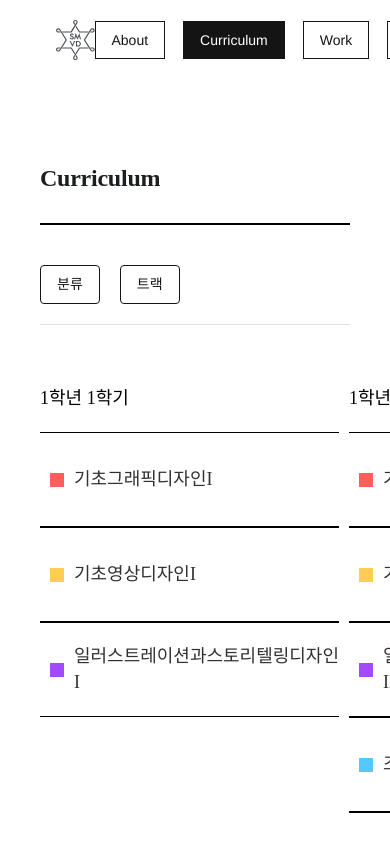
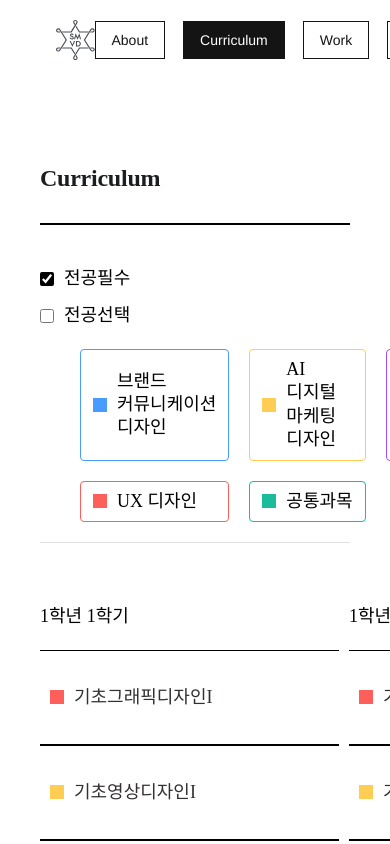
Before and after one commit to trump360-gif/SMVD-page, a Next.js app: page /curriculum in a window 390 px wide. Shown: the top 844 px of the page. Built offline with nearby package versions, Linux system fonts and the light colour scheme.

Commit message:
Update curriculum filters to match Pencil design
- Add classification checkboxes (전공필수, 전공선택)
- Add track tags with color indicators (5 tracks)
- Track tags have toggle functionality
- Responsive filter grid layout
- Build: 20/20 pages, TypeScript 0 errors

```diff
--- a/src/components/public/curriculum/UndergraduateTab.tsx
+++ b/src/components/public/curriculum/UndergraduateTab.tsx
@@ -141,8 +141,28 @@ const undergraduateModules: GraduateModule[] = [
   },
 ];
 
+interface FilterOption {
+  label: string;
+  value: string;
+  color?: string;
+}
+
+const classificationOptions: FilterOption[] = [
+  { label: '전공필수', value: 'required' },
+  { label: '전공선택', value: 'elective' },
+];
+
+const trackOptions: FilterOption[] = [
+  { label: '브랜드\n커뮤니케이션 디자인', value: 'branding', color: '#489bffff' },
+  { label: 'AI 디지털\n마케팅\n디자인', value: 'ai_marketing', color: '#ffcc54ff' },
+  { label: 'XR & 영상\n디자인', value: 'xr_video', color: '#a24affff' },
+  { label: 'UX 디자인', value: 'ux', color: '#ff5f5aff' },
+  { label: '공통과목', value: 'common', color: '#1abc9cff' },
+];
+
 export default function UndergraduateTab() {
-  const [, ] = useState<string>('');
+  const [checkedClassification, setCheckedClassification] = useState<string>('required');
+  const [selectedTracks, setSelectedTracks] = useState<string[]>([]);
 
   return (
     <div
@@ -169,38 +189,111 @@ export default function UndergraduateTab() {
             flexWrap: 'wrap',
             paddingBottom: '20px',
             borderBottom: '1px solid #e0e0e0ff',
+            alignItems: 'flex-start',
           }}
         >
-          <button
+          {/* Classification Filter */}
+          <div
             style={{
-              fontSize: '14px',
-              fontWeight: '500',
-              fontFamily: 'Pretendard',
-              color: '#141414ff',
-              backgroundColor: '#ffffffff',
-              border: '1px solid #141414ff',
-              padding: '8px 16px',
-              cursor: 'pointer',
-              borderRadius: '4px',
+              display: 'flex',
+              flexDirection: 'column',
+              gap: '10px',
             }}
           >
-            분류
-          </button>
-          <button
+            {classificationOptions.map((option) => (
+              <label
+                key={option.value}
+                style={{
+                  display: 'flex',
+                  alignItems: 'center',
+                  gap: '10px',
+                  cursor: 'pointer',
+                  fontSize: '18px',
+                  fontWeight: '500',
+                  fontFamily: 'Pretendard',
+                  color: '#000000ff',
+                  margin: '0',
+                }}
+              >
+                <input
+                  type="checkbox"
+                  checked={checkedClassification === option.value}
+                  onChange={(e) => {
+                    if (e.target.checked) {
+                      setCheckedClassification(option.value);
+                    }
+                  }}
+                  style={{
+                    width: '14px',
+                    height: '14px',
+                    cursor: 'pointer',
+                    accentColor: '#000000ff',
+                  }}
+                />
+                {option.label}
+              </label>
+            ))}
+          </div>
+
+          {/* Track Filter */}
+          <div
             style={{
-              fontSize: '14px',
-              fontWeight: '500',
-              fontFamily: 'Pretendard',
-              color: '#141414ff',
-              backgroundColor: '#ffffffff',
-              border: '1px solid #141414ff',
-              padding: '8px 16px',
-              cursor: 'pointer',
-              borderRadius: '4px',
+              display: 'grid',
+              gridTemplateColumns: 'repeat(3, auto)',
+              gap: '20px',
+              marginLeft: '40px',
             }}
           >
-            트랙
-          </button>
+            {trackOptions.map((option) => (
+              <div
+                key={option.value}
+                onClick={() => {
+                  setSelectedTracks((prev) =>
+                    prev.includes(option.value)
+                      ? prev.filter((v) => v !== option.value)
+                      : [...prev, option.value]
+                  );
+                }}
+                style={{
+                  display: 'flex',
+                  alignItems: 'center',
+                  gap: '10px',
+                  cursor: 'pointer',
+                  padding: '8px 12px',
+                  borderRadius: '4px',
+                  backgroundColor: selectedTracks.includes(option.value)
+                    ? option.color
+                    : '#ffffffff',
+                  border: `1px solid ${option.color}`,
+                }}
+              >
+                <div
+                  style={{
+                    width: '14px',
+                    height: '14px',
+                    backgroundColor: option.color,
+                    flexShrink: 0,
+                  }}
+                />
+                <p
+                  style={{
+                    fontSize: '18px',
+                    fontWeight: '500',
+                    fontFamily: 'Pretendard',
+                    color: selectedTracks.includes(option.value)
+                      ? '#ffffffff'
+                      : '#000000ff',
+                    margin: '0',
+                    whiteSpace: 'pre-wrap',
+                    wordBreak: 'keep-all',
+                    lineHeight: 1.3,
+                  }}
+                >
+                  {option.label}
+                </p>
+              </div>
+            ))}
+          </div>
         </div>
 
         {/* Semesters Grid - 4 columns */}
```
